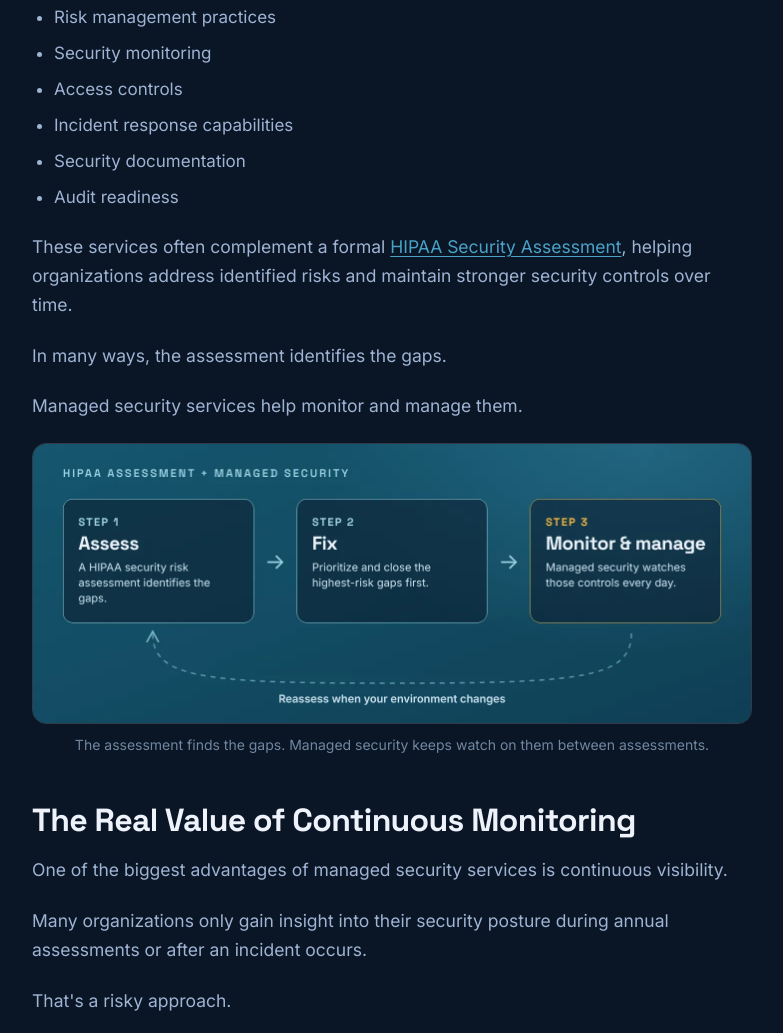
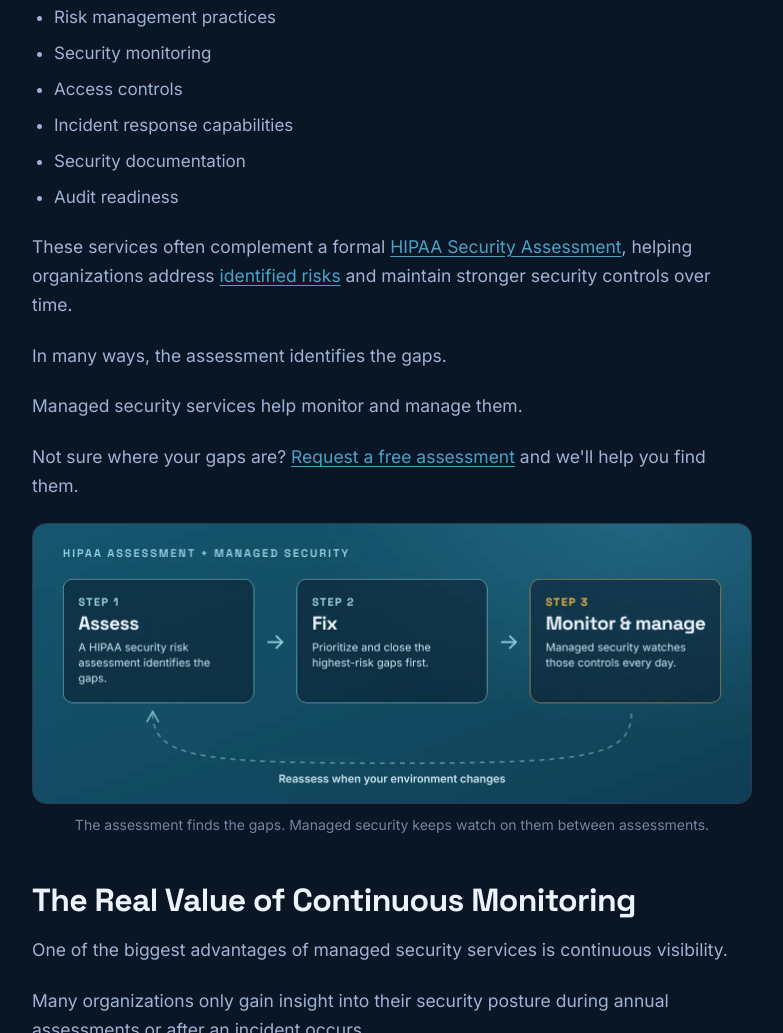
Before and after one commit to Alloo4/itsecurity-, a plain HTML site: page blog/healthcare-managed-security-services/index.html in a window 1280 px wide. Shown: the part 6622-7655 px from the top of the page, without its empty margins (248-1031 px from the left). Drawn offline with Linux system fonts and the light colour scheme.

Commit message:
Managed security article: link HIPAA Security Assessment to Security, add free assessment line
Co-Authored-By: Claude Fable 5.2 <noreply@anthropic.com>

```diff
--- a/blog/healthcare-managed-security-services/index.html
+++ b/blog/healthcare-managed-security-services/index.html
@@ -251,9 +251,10 @@ gtag('config','G-4NRDP2X7Q0');
         <li>Security documentation</li>
         <li>Audit readiness</li>
       </ul>
-      <p>These services often complement a formal <a href="https://www.hhs.gov/hipaa/for-professionals/security/guidance/guidance-risk-analysis/index.html" target="_blank" rel="noopener">HIPAA Security Assessment</a>, helping organizations address identified risks and maintain stronger security controls over time.</p>
+      <p>These services often complement a formal <a href="/security/">HIPAA Security Assessment</a>, helping organizations address <a href="https://www.hhs.gov/hipaa/for-professionals/security/guidance/guidance-risk-analysis/index.html" target="_blank" rel="noopener">identified risks</a> and maintain stronger security controls over time.</p>
       <p>In many ways, the assessment identifies the gaps.</p>
       <p>Managed security services help monitor and manage them.</p>
+      <p>Not sure where your gaps are? <a href="/contact/">Request a free assessment</a> and we'll help you find them.</p>
       <figure class="article-figure">
         <a class="figure-zoom" href="../../assets/blog/healthcare-managed-security-services/fig-assessment-loop.webp" target="_blank" rel="noopener" aria-label="Open the diagram full size"><picture><source media="(max-width:640px)" srcset="../../assets/blog/healthcare-managed-security-services/fig-assessment-loop-mobile.webp" width="720" height="1416"><img src="../../assets/blog/healthcare-managed-security-services/fig-assessment-loop.webp" width="1440" height="560" loading="lazy" decoding="async" alt="Three-step loop. Step 1, Assess: a HIPAA security risk assessment identifies the gaps. Step 2, Fix: prioritize and close the highest-risk gaps first. Step 3, Monitor and manage: managed security watches those controls every day. A dashed arrow returns to step 1, labeled: reassess when your environment changes."></picture></a>
         <figcaption>The assessment finds the gaps. Managed security keeps watch on them between assessments.</figcaption>
```
